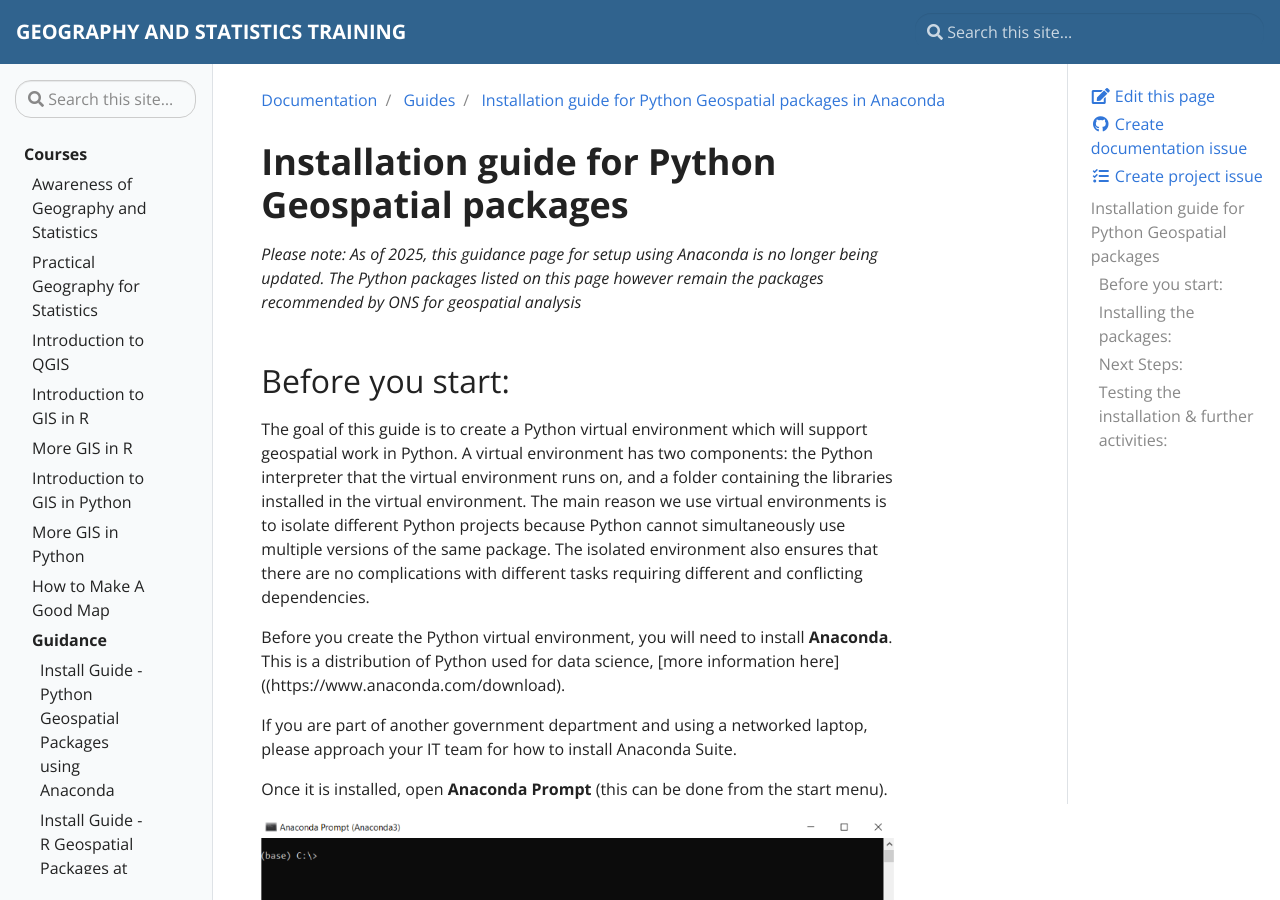
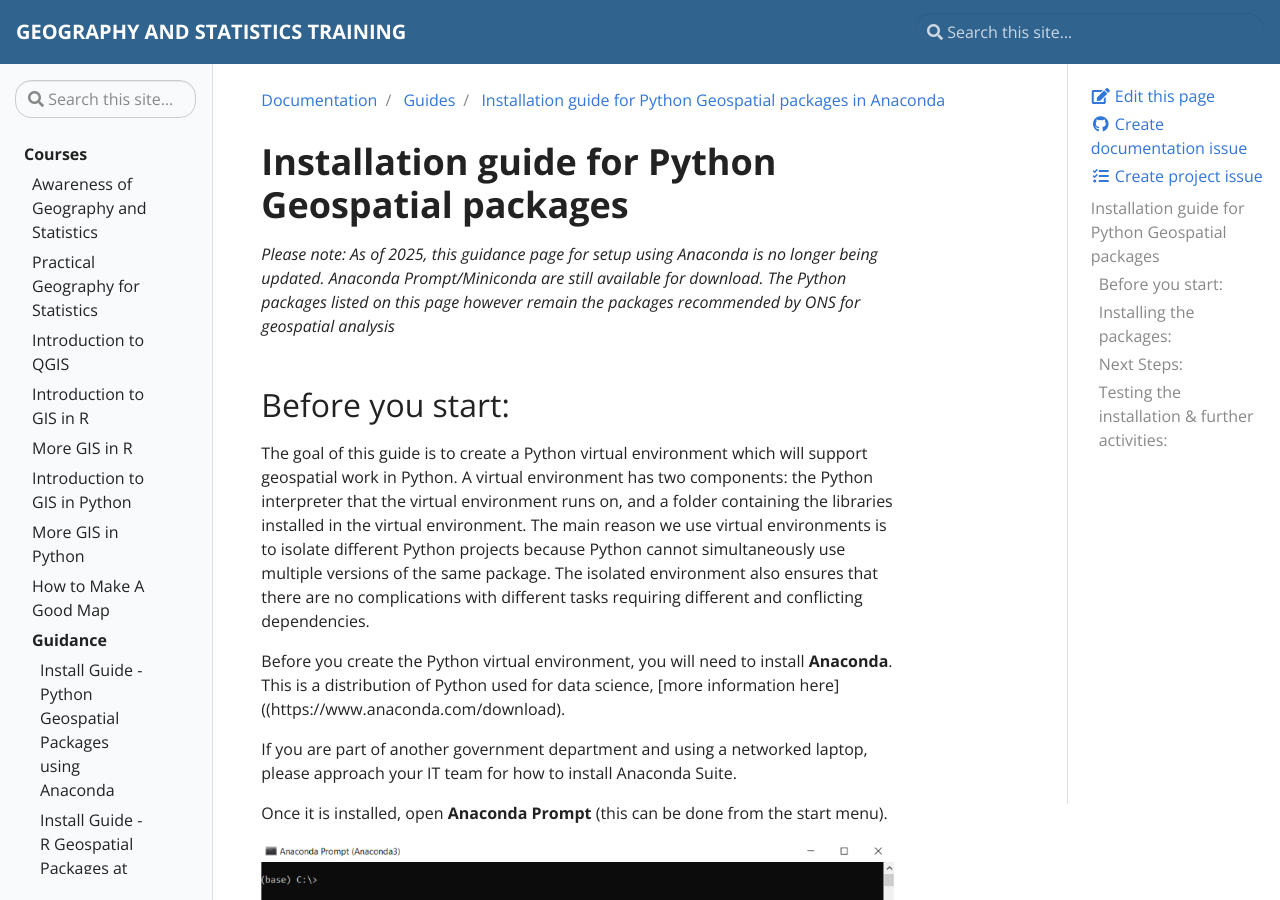
Before and after one commit to ONSgeo/geospatial-training, a Jekyll site: the page built from _docs/guides/python_install_anaconda.md, in a window 1280 px wide and 900 px high. Built offline with Jekyll 4.4.1, drawn with Linux system fonts in a browser that asks for light colours; some of the changed text lies outside the part shown.

Commit message:
Revise installation guide for Anaconda and dependencies
Updated note regarding the availability of Anaconda Prompt/Miniconda and clarified installation instructions for gdal and fiona.

```diff
--- a/_docs/guides/python_install_anaconda.md
+++ b/_docs/guides/python_install_anaconda.md
@@ -5,7 +5,7 @@ description: Step-by-step installation instructions for Python geospatial packag
 
 # Installation guide for Python Geospatial packages
 
-*Please note: As of 2025, this guidance page for setup using Anaconda is no longer being updated. The Python packages listed on this page however remain the packages recommended by ONS for geospatial analysis*
+*Please note: As of 2025, this guidance page for setup using Anaconda is no longer being updated. Anaconda Prompt/Miniconda are still available for download. The Python packages listed on this page however remain the packages recommended by ONS for geospatial analysis*
 
 ## Before you start:
 
```
Also changed, not shown: other parts of _docs/guides/python_install_anaconda.md (+1 -1 lines).
